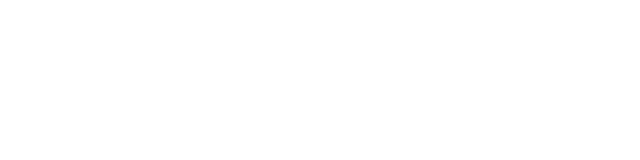
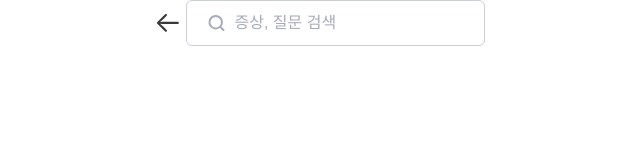
Before and after one commit to jisooooooooooo/36-COLLABORATION-WEB-GOODOC, a React (Vite) app: page / in a window 1280 px wide. Shown: the top 160 px of the page, without its empty margins (303-943 px from the left). Built offline with nearby package versions, Linux system fonts and the light colour scheme.

Commit message:
feat: QnAList 페이지 검색 컴포넌트 구현

```diff
--- a/src/App.tsx
+++ b/src/App.tsx
@@ -1,4 +1,6 @@
+import QnASearch from './pages/qna/qnaList/components/QnASearch';
+
 function App() {
-  return <></>;
+  return <QnASearch></QnASearch>;
 }
 export default App;
--- /dev/null
+++ b/src/pages/qna/qnaList/components/QnASearch.tsx
@@ -0,0 +1,34 @@
+import { useState } from 'react';
+import IconSearch from '@/shared/assets/svg/IconSearch.svg?react';
+import BackArrow from '@/shared/assets/svg/back-arrow.svg?react';
+
+const QnASearch = () => {
+  const [query, setQuery] = useState('');
+  const [isFocused, setIsFocused] = useState(false);
+
+  return (
+    <div className="flex justify-between items-center gap-4 w-[20.9375rem]">
+      <button type="button">
+        <BackArrow className="w-[36px] h-[36px]" />
+      </button>
+      <div className="relative flex-1">
+        <input
+          type="text"
+          value={query}
+          onFocus={() => setIsFocused(true)}
+          onBlur={() => setIsFocused(false)}
+          onChange={e => setQuery(e.target.value)}
+          className="w-full h-[46px] border border-[#CACED8] rounded-[6px] body-med-16 text-CGray-2"
+        />
+        {query === '' && !isFocused && (
+          <div className="absolute top-1/2 left-0 -translate-y-1/2 flex items-center pl-[18px] pr-[12px] gap-[7px] pointer-events-none">
+            <IconSearch className="w-[24px] h-[24px]" />
+            <span className="body-med-16 text-CGray-5">증상, 질문 검색</span>
+          </div>
+        )}
+      </div>
+    </div>
+  );
+};
+
+export default QnASearch;
--- a/src/shared/styles/global.css
+++ b/src/shared/styles/global.css
@@ -33,8 +33,7 @@ button {
 
 input,
 textarea,
-select,
-button {
+select {
   font-family: inherit;
   font-size: inherit;
   border: 1px solid #ccc;
```
Also changed, not shown: src/shared/assets/svg/IconSearch.svg (added), 1 other file (tests, documents, lock files or other folders).
